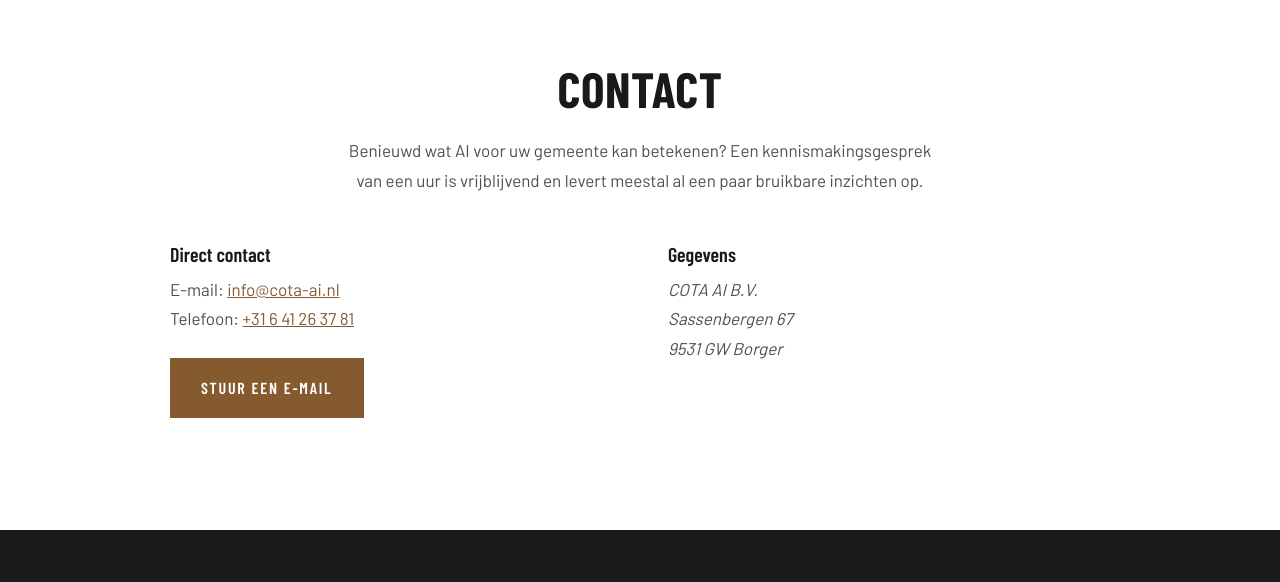
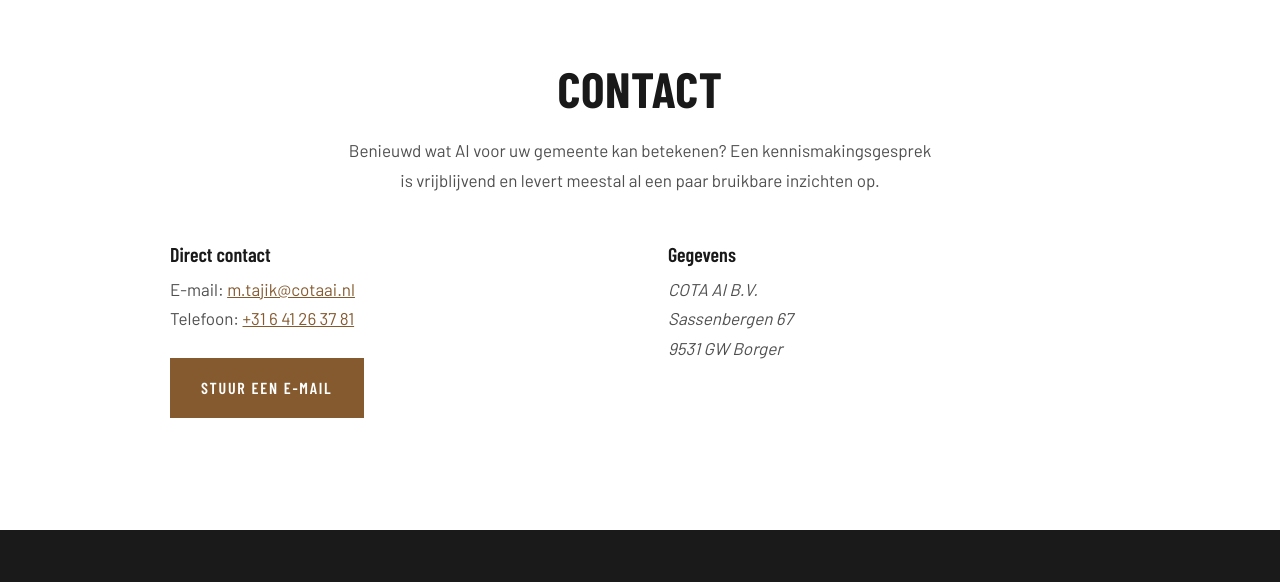
Before and after one commit to moesentajik/cotaai-website, a plain HTML site: page index.html in a window 1280 px wide. Shown: the part 5040-5622 px from the top of the page. Drawn offline with nearby package versions, Linux system fonts and the light colour scheme.

Commit message:
Update index.html

```diff
--- a/index.html
+++ b/index.html
@@ -548,7 +548,7 @@ section{padding:88px 0}
       <div class="center sec-head">
         <h2>Contact</h2>
         <p class="measure">
-          Benieuwd wat AI voor uw gemeente kan betekenen? Een kennismakingsgesprek van een uur is
+          Benieuwd wat AI voor uw gemeente kan betekenen? Een kennismakingsgesprek is
           vrijblijvend en levert meestal al een paar bruikbare inzichten op.
         </p>
       </div>
@@ -557,7 +557,7 @@ section{padding:88px 0}
         <div>
           <h3>Direct contact</h3>
           <p>
-            E-mail: <a href="mailto:info@cota-ai.nl">info@cota-ai.nl</a><br>
+            E-mail: <a href="mailto:m.tajik@cotaai.nl">m.tajik@cotaai.nl</a><br>
             Telefoon: <a href="tel:+31641263781">+31 6 41 26 37 81</a>
           </p>
           <p><a class="btn btn-solid" href="mailto:info@cota-ai.nl">Stuur een e-mail</a></p>
```
